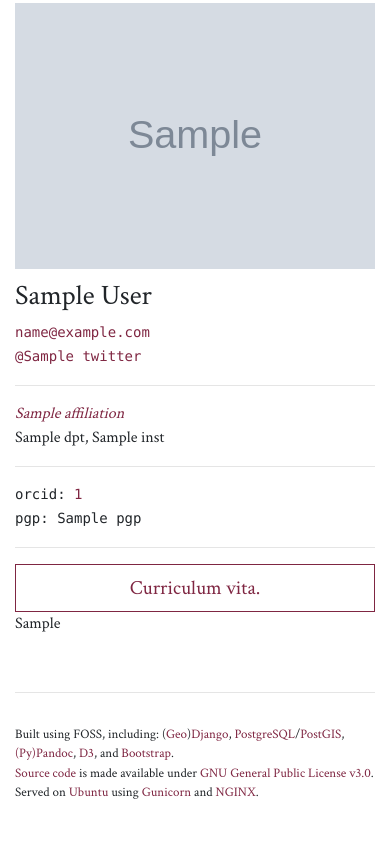
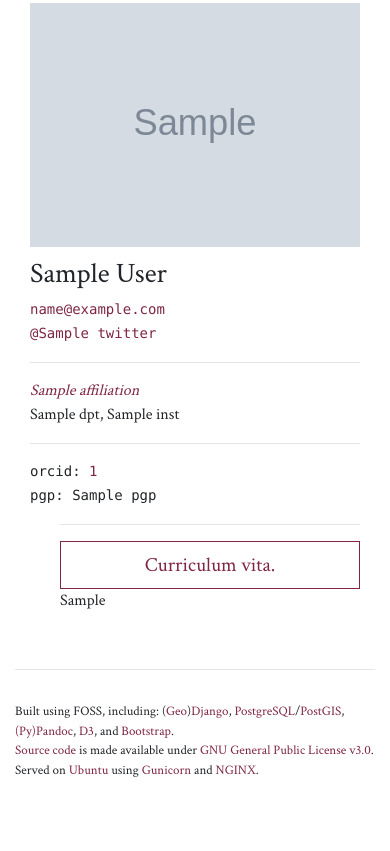
Before and after one commit to ericrobskyhuntley/ericrobskyhuntley.org, a Django app: template prof_site/blog/templates/blog/author_detail.html in a window 390 px wide. Shown: the part 65-916 px from the top of the page. After the commit the page ends 842 px from the top, so only its background shows below. Run offline with Django 3.2, Linux system fonts and the light colour scheme; the template is opened without the code that fills it: most values are stand-ins (such as "Sample title", 1, 10 or a date in 2020); grey boxes marked "Sample" are stand-in pictures; some libraries are stand-ins or nearby versions.

Commit message:
clean up author detail formatting

```diff
--- a/prof_site/blog/templates/blog/author_detail.html
+++ b/prof_site/blog/templates/blog/author_detail.html
@@ -2,6 +2,7 @@
 {% load static %}
 
 {% block content %}
+<div class="container">
   <div class="row">
     <div class="col-md-4 offset-md-1 col-sm-12">
       <img class="author-photo" src="{{ author_detail.photo.url }}"/>
@@ -35,16 +36,21 @@
     {% endif %}
     </div>
     <div class="container">
-    {% if author_detail.vita %}
-      <hr>
-      <a href="{{ author_detail.vita.url }}"><button type="button" class="btn btn-primary btn-lg btn-block">Curriculum vita.</button></a>
-    {% endif %}
-    <p>{{ author_detail.formatted_markdown|safe }}</p>
+      <div class="row">
+        <div class="col-md-10 offset-1">
+          {% if author_detail.vita %}
+            <hr>
+            <a href="{{ author_detail.vita.url }}"><button type="button" class="btn btn-primary btn-lg btn-block">Curriculum vita.</button></a>
+          {% endif %}
+          <p>{{ author_detail.formatted_markdown|safe }}</p>
+        </div>
+      </div>
     </div>
 </div>
 <div class="row">
   <div id="author_map" class="col-md-10 offset-md-1 d-none d-md-block">
   </div>
+</div>
 </div>
 <script src="https://d3js.org/d3.v5.min.js"></script>
 <script type="text/javascript">
```
